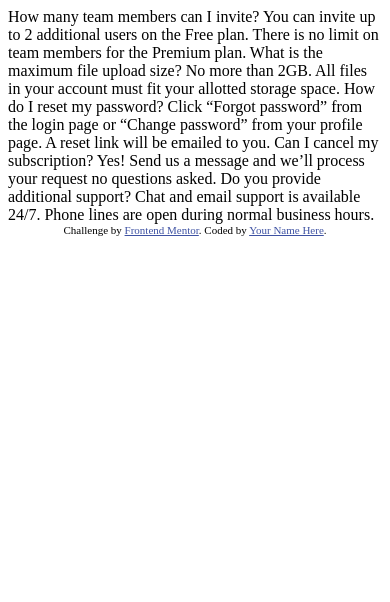
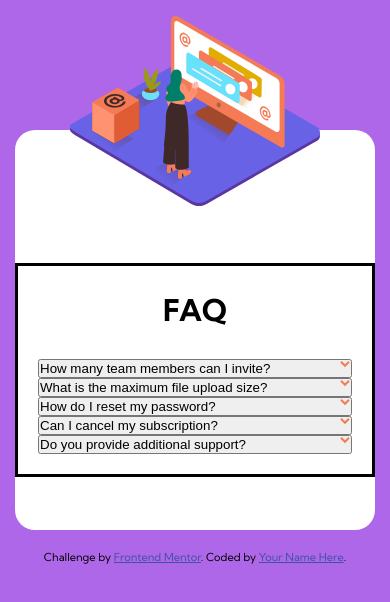
Before and after one commit to Ishi1834/faq-accordion-card, a plain HTML site: page index.html in a window 390 px wide. Drawn offline with Linux system fonts and the light colour scheme.

Commit message:
added .js file for accordion and worked on the mobile style

```diff
--- /dev/null
+++ b/app.js
@@ -0,0 +1,13 @@
+var acc = document.getElementsByClassName("accordion");
+var i;
+for (i = 0; i < acc.length; i++) {
+  acc[i].addEventListener("click", function () {
+    this.classList.toggle("active");
+    var panel = this.nextElementSibling;
+    if (panel.style.display === "block") {
+      panel.style.display = "none";
+    } else {
+      panel.style.display = "block";
+    }
+  });
+}
--- a/index.html
+++ b/index.html
@@ -4,6 +4,7 @@
     <meta charset="UTF-8" />
     <meta name="viewport" content="width=device-width, initial-scale=1.0" />
     <!-- displays site properly based on user's device -->
+    <script src="app.js"></script>
 
     <link
       rel="icon"
@@ -16,16 +17,64 @@
     <link rel="stylesheet" href="style.css" />
   </head>
   <body>
-    How many team members can I invite? You can invite up to 2 additional users
-    on the Free plan. There is no limit on team members for the Premium plan.
-    What is the maximum file upload size? No more than 2GB. All files in your
-    account must fit your allotted storage space. How do I reset my password?
-    Click “Forgot password” from the login page or “Change password” from your
-    profile page. A reset link will be emailed to you. Can I cancel my
-    subscription? Yes! Send us a message and we’ll process your request no
-    questions asked. Do you provide additional support? Chat and email support
-    is available 24/7. Phone lines are open during normal business hours.
-
+    <div class="container">
+      <article class="image">
+        <img src="images/illustration-woman-online-mobile.svg" alt="" />
+      </article>
+      <article class="faq">
+        <h2>FAQ</h2>
+        <button class="accordion">
+          <div>How many team members can I invite?</div>
+          <img src="images/icon-arrow-down.svg" alt="" />
+        </button>
+        <div class="panel">
+          <p>
+            You can invite up to 2 additional users on the Free plan. There is
+            no limit on team members for the Premium plan.
+          </p>
+        </div>
+        <button class="accordion">
+          <div>What is the maximum file upload size?</div>
+          <img src="images/icon-arrow-down.svg" alt="" />
+        </button>
+        <div class="panel">
+          <p>
+            No more than 2GB. All files in your account must fit your allotted
+            storage space.
+          </p>
+        </div>
+        <button class="accordion">
+          <div>How do I reset my password?</div>
+          <img src="images/icon-arrow-down.svg" alt="" />
+        </button>
+        <div class="panel">
+          <p>
+            Click “Forgot password” from the login page or “Change password”
+            from your profile page. A reset link will be emailed to you.
+          </p>
+        </div>
+        <button class="accordion">
+          <div>Can I cancel my subscription?</div>
+          <img src="images/icon-arrow-down.svg" alt="" />
+        </button>
+        <div class="panel">
+          <p>
+            Yes! Send us a message and we’ll process your request no questions
+            asked.
+          </p>
+        </div>
+        <button class="accordion">
+          <div>Do you provide additional support?</div>
+          <img src="images/icon-arrow-down.svg" alt="" />
+        </button>
+        <div class="panel">
+          <p>
+            Chat and email support is available 24/7. Phone lines are open
+            during normal business hours.
+          </p>
+        </div>
+      </article>
+    </div>
     <div class="attribution">
       Challenge by
       <a href="https://www.frontendmentor.io?ref=challenge" target="_blank"
--- a/style.css
+++ b/style.css
@@ -1,3 +1,67 @@
+@import url("https://fonts.googleapis.com/css2?family=Kumbh+Sans:wght@400;700&display=swap");
+:root {
+  /* Text */
+  --Very-dark-blue: hsl(238, 29%, 16%);
+  --Soft-red: hsl(14, 88%, 65%);
+  --Very-dark-grayish-blue: hsl(237, 12%, 33%);
+  --Dark-grayish-blue: hsl(240, 6%, 50%);
+  /* Background gradient */
+  --Soft-violet: hsl(273, 75%, 66%);
+  --Soft-blue: hsl(240, 73%, 65%);
+  /* Dividers */
+  --Light-grayish-blue: hsl(240, 5%, 91%);
+}
+* {
+  margin: 0;
+  padding: 0;
+  box-sizing: border-box;
+}
+body {
+  font-family: "Kumbh Sans", sans-serif;
+  font-size: 12px;
+  background: var(--Soft-violet);
+  position: relative;
+}
+.container {
+  background: white;
+  margin: 130px 15px 20px 15px;
+  display: flex;
+  flex-direction: column;
+  align-items: center;
+  height: 400px;
+  border-radius: 20px;
+}
+.image {
+  position: relative;
+  top: -114px;
+}
+.image img {
+  height: 190px;
+  width: auto;
+}
+.faq {
+  border: 3px solid black;
+  padding: 20px 20px;
+  position: relative;
+  top: -60px;
+  width: 100%;
+}
+.faq h2 {
+  text-align: center;
+  font-weight: 700;
+  font-size: 30px;
+  padding: 5px 10px 30px 10px;
+}
+.accordion {
+  width: 100%;
+  display: flex;
+  flex-direction: row;
+  justify-content: space-between;
+}
+.panel {
+  display: none;
+  overflow: hidden;
+}
 .attribution {
   font-size: 11px;
   text-align: center;
```
